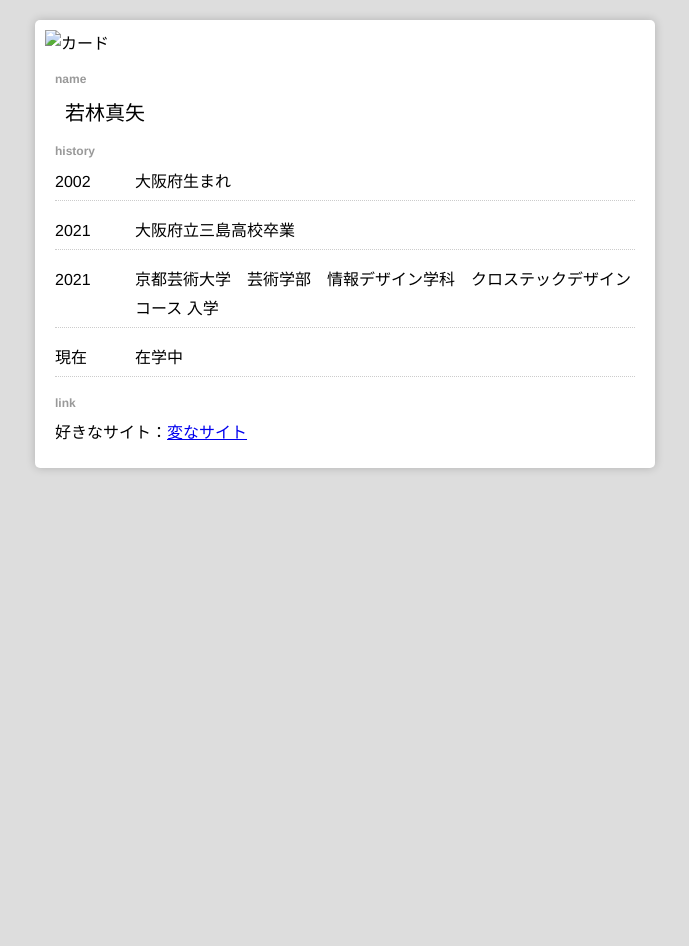
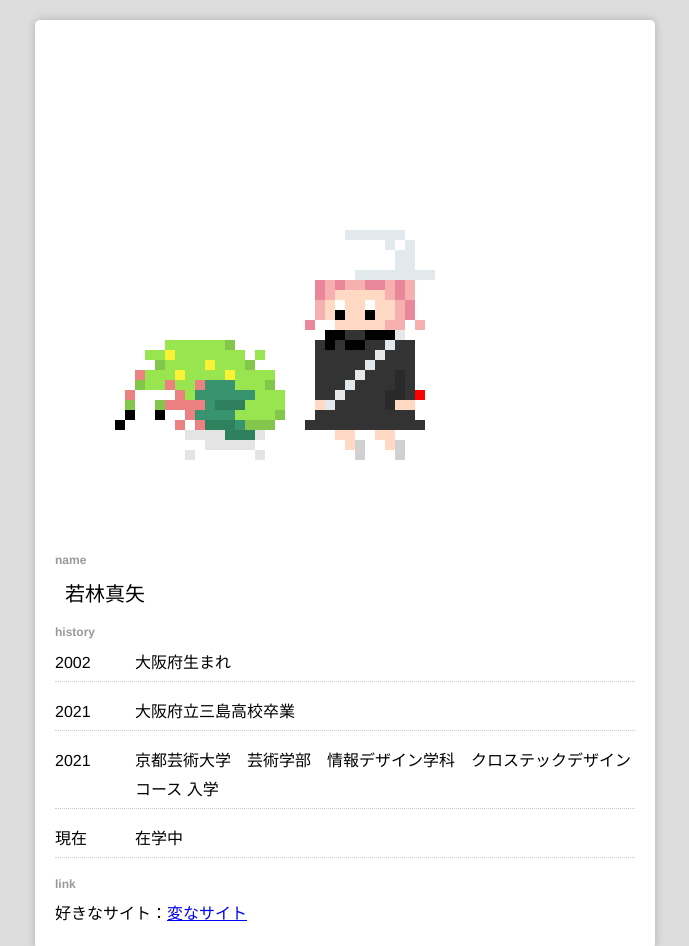
Before and after one commit to KUAD-XtechDesign/maya800800, a plain HTML site: page index.html in a window 1280 px wide. Shown: the top 946 px of the page, without its empty margins (295-984 px from the left). Before the commit the page ends 800 px from the top, so only its background shows below. Drawn offline with Linux system fonts and the light colour scheme.

Commit message:
Update index.html

```diff
--- a/index.html
+++ b/index.html
@@ -13,7 +13,7 @@
 
       <!-- 画像 -->
       <div id="card">
-        <img src="./images/mayasheimi-.png" alt="カード">
+        <img src="./images/mayasheimi-export.png" alt="カード">
       </div>
 
       <!-- 個人情報なので注意 -->
```
